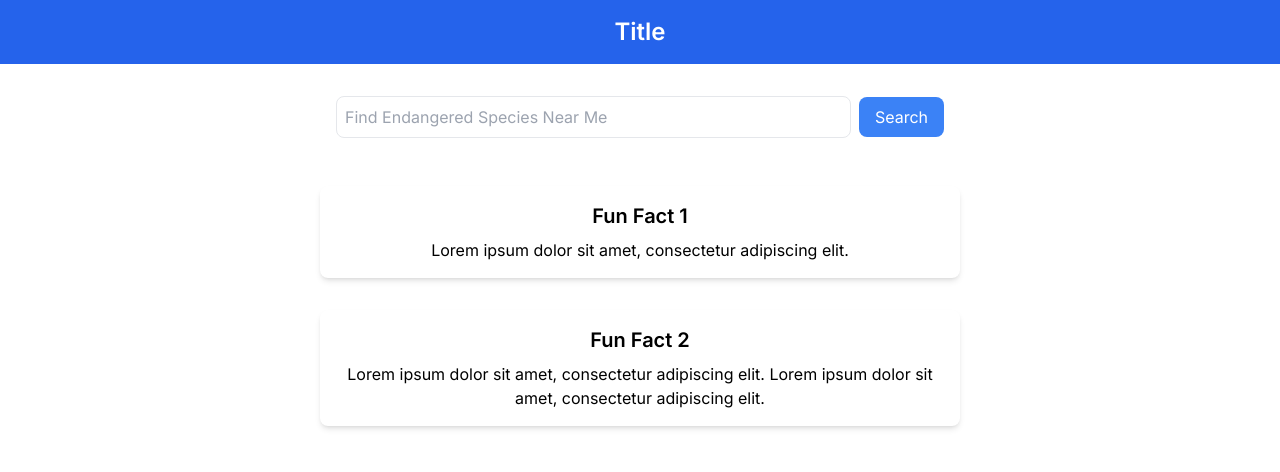
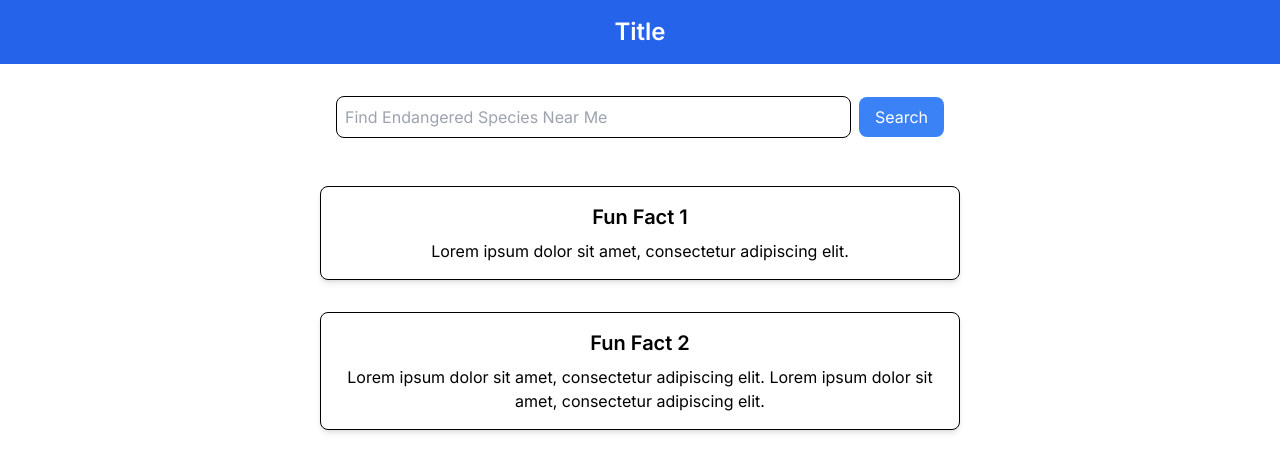
Before and after one commit to Alanl101/nasa-proto, a Next.js app: page / in a window 1280 px wide. Shown: the top 472 px of the page. Built offline with nearby package versions, Linux system fonts and the light colour scheme.

Commit message:
Home page updated again

```diff
--- a/app/page.tsx
+++ b/app/page.tsx
@@ -16,7 +16,7 @@ export default function Home() {
             type="text"
             id="input-box"
             placeholder="Find Endangered Species Near Me"
-            className="w-full p-2 border rounded-lg focus:outline-none focus:border-blue-400"
+            className="w-full p-2 border rounded-lg border border-black focus:outline-none focus:border-blue-400"
           />
           <button className="ml-2 bg-blue-500 text-white px-4 py-2 rounded-lg hover:bg-blue-600">
             Search
@@ -25,15 +25,14 @@ export default function Home() {
       </div>
 
 
-
        {/* First fun fact box */}
-      <div className="bg-white p-4 rounded-lg shadow-md mx-auto my-4 w-1/2">
+      <div className="bg-white p-4 rounded-lg border border-black shadow-md mx-auto my-4 w-1/2">
         <h2 className="text-xl font-semibold mb-2 text-center">Fun Fact 1</h2>
         <p className="text-center">Lorem ipsum dolor sit amet, consectetur adipiscing elit.</p>
       </div>
 
       {/* Second fun fact box */}
-      <div className="bg-white p-4 rounded-lg shadow-md mx-auto my-4 w-1/2">
+      <div className="bg-white p-4 rounded-lg border border-black shadow-md mx-auto my-4 w-1/2">
         <h2 className="text-xl font-semibold mb-2 text-center">Fun Fact 2</h2>
         <p className="text-center">Lorem ipsum dolor sit amet, consectetur adipiscing elit. Lorem ipsum dolor sit amet, consectetur adipiscing elit.</p>
       </div>
```
